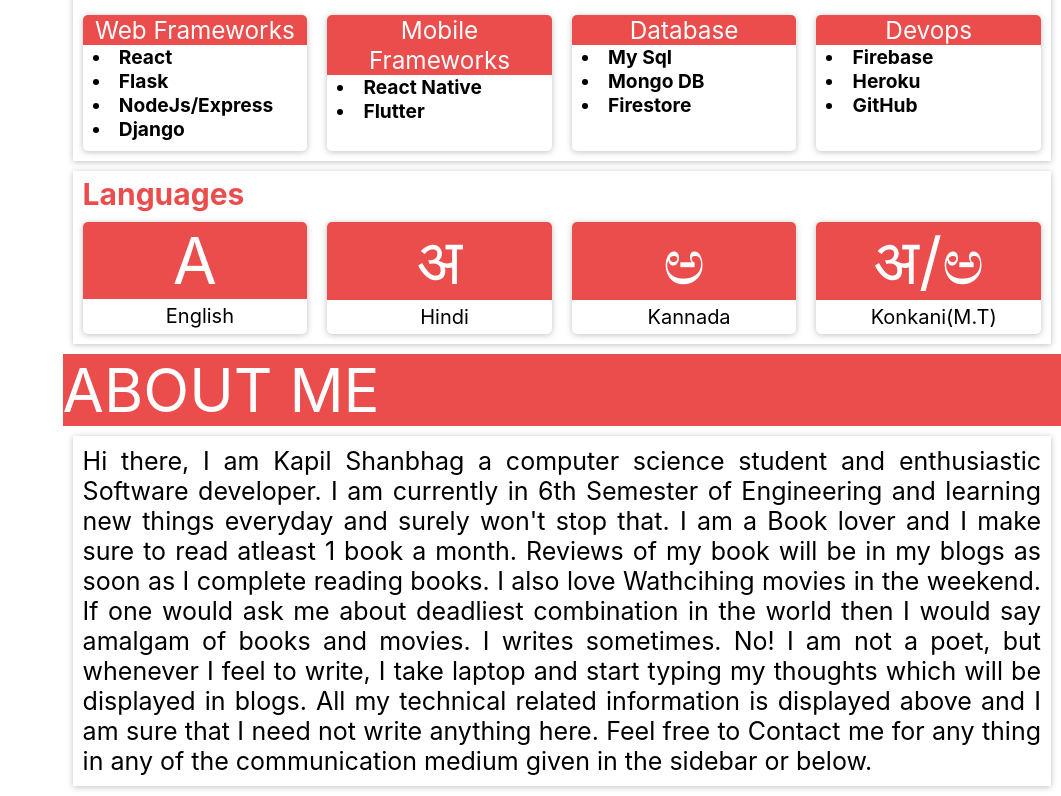
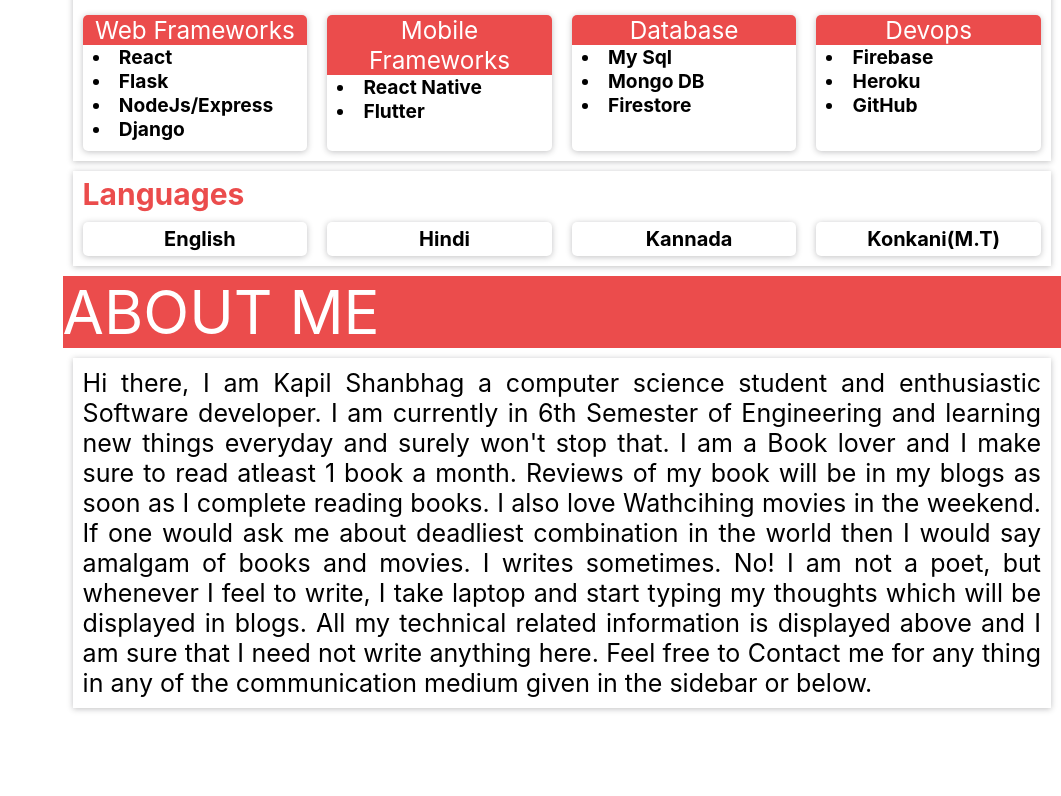
Before and after one commit to Kapilshanbhag09/My-Portfolio, a React (Create React App) app: page / in a window 1280 px wide. Shown: the part 1896-2692 px from the top of the page, without its empty margins (219-1280 px from the left). After the commit the page ends 2614 px from the top, so only its background shows below. Built offline with nearby package versions, Linux system fonts and the light colour scheme.

Commit message:
Updated Home Page

```diff
--- a/src/Home.css
+++ b/src/Home.css
@@ -250,18 +250,12 @@
     margin-bottom: 10px;
     padding-bottom: 5px;
   }
-  .middlebar_4_4_1_box_title{
-    font-size: 5vw;
-    text-align: center;
-    background-color: #eb4c4c;
-    color:white;
-    border-radius: 5px 5px 0px 0px;
-  }
   .middlebar_4_4_1_box_language{
     padding-left: 10px;
     font-size: 20px;
     text-align: center;
     padding-top: 5px;
+    font-weight: bold;
   }
   .middlebar_5_1{
     margin: 10px 10px 10px 10px;
--- a/src/Home.js
+++ b/src/Home.js
@@ -227,22 +227,18 @@ function Home() {
          <div className="middlebar_4_4_1">
           <div className="middlebar_4_4_1_1">
           <div className="middlebar_4_4_1_box">
-            <p  className="middlebar_4_4_1_box_title">A</p>
             <p className="middlebar_4_4_1_box_language">English</p>
           </div>
           <div className="middlebar_4_4_1_box">
-            <p  className="middlebar_4_4_1_box_title">अ</p>
             <p className="middlebar_4_4_1_box_language">Hindi</p>
           </div>
           </div>
 
           <div className="middlebar_4_4_1_1">
           <div className="middlebar_4_4_1_box">
-          <p className="middlebar_4_4_1_box_title">ಅ</p>
           <p className="middlebar_4_4_1_box_language">Kannada</p>
           </div>
           <div className="middlebar_4_4_1_box">
-          <p className="middlebar_4_4_1_box_title">अ/ಅ</p>
           <p className="middlebar_4_4_1_box_language">Konkani(M.T)</p>
           </div>
         </div>
```
Also changed, not shown: 1 other file (tests, documents, lock files or other folders).
